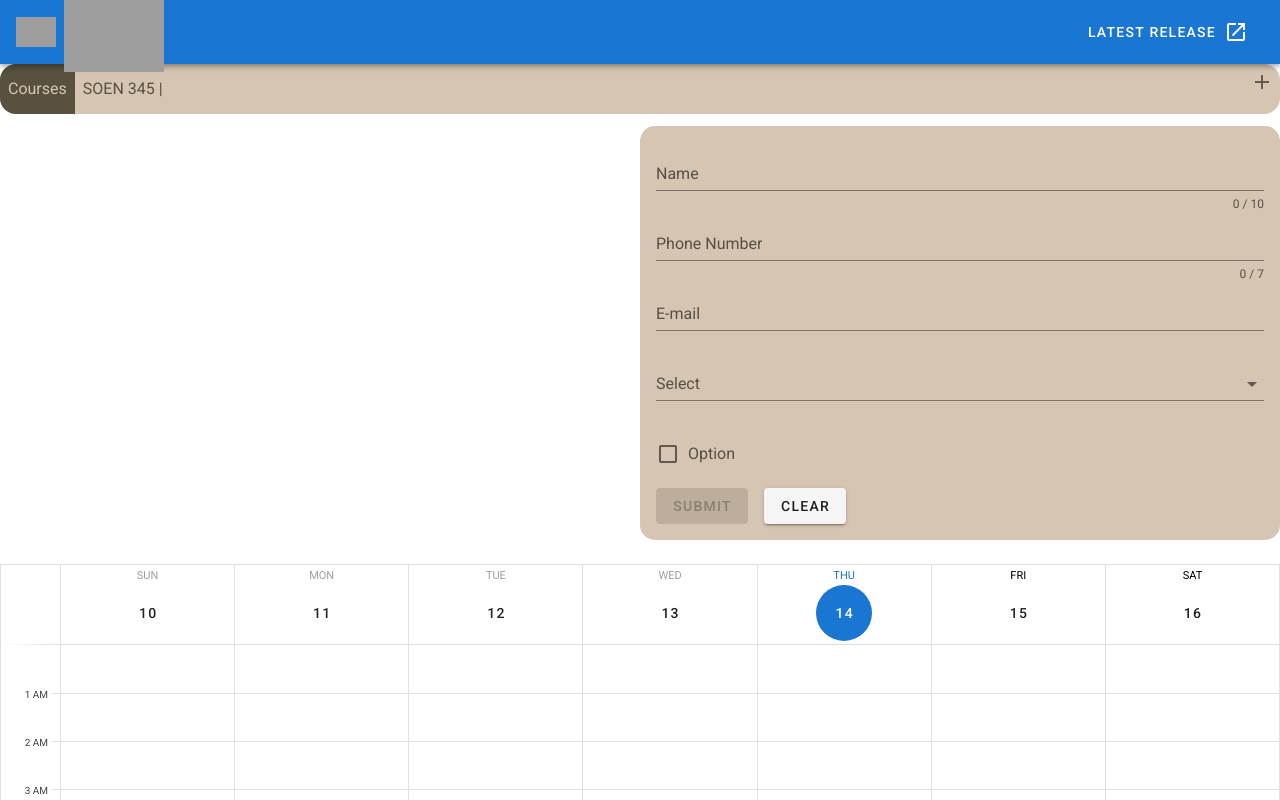
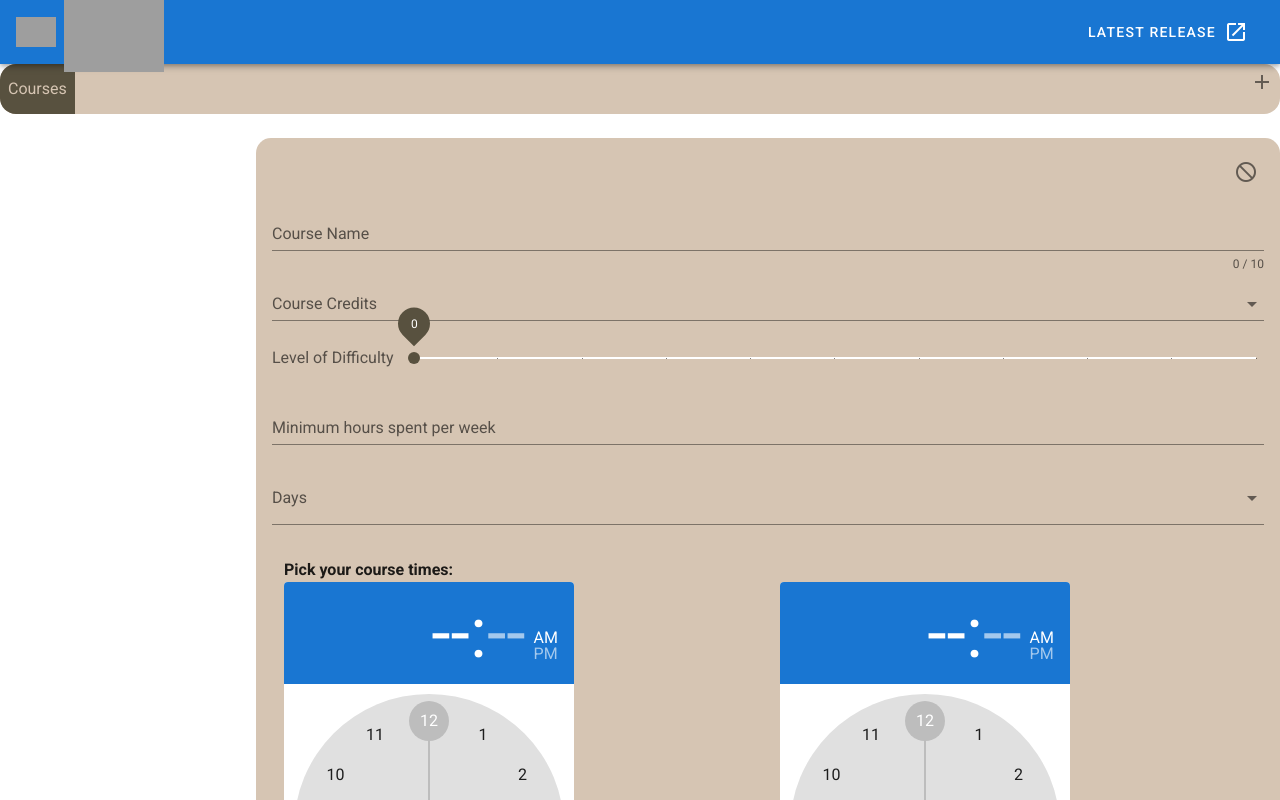
Before and after one commit to armirza96/SOEN-357-Course-Scheduler, a Vue app in the folder course-scheduler/: page / in a window 1280 px wide. Both pictures are taken after a click on the button 1262 px from the left and 82 px from the top of the page. Shown: the top 800 px of the page. Built offline with nearby package versions, Linux system fonts and the light colour scheme; grey boxes are pictures that could not be loaded.

Commit message:
commit for yousha
page almost done only thing left is days list and scheduling algorithm

```diff
--- a/course-scheduler/src/components/HelloWorld.vue
+++ b/course-scheduler/src/components/HelloWorld.vue
@@ -6,8 +6,9 @@
         <span style="background-color: #58513f; height: 100%; width: fit-content; color: #d6c5b3" class="d-inline-flex align-center pa-2">
           Courses
         </span>
-        <span style="height: 100%; width: fit-content; color: #58513f" class="d-inline-flex align-center pa-2">
-          SOEN 345 |
+
+        <span v-for="course in courses" :key="course.courseName" style="height: 100%; width: fit-content; color: #58513f" class="d-inline-flex align-center pa-2">
+          {{course.courseName}} |
         </span>
         <v-btn icon color="light-brown" class="float-right pa-2 mx-auto my-auto d-inline-flex align-center h-100" @click="changeState(true)">
           <v-icon>mdi-plus</v-icon>
@@ -16,89 +17,141 @@
       </div>
     </v-col>
   </v-row>
-  <v-row v-if="showForm" class="mt-0">
+
+  <v-row v-if="showForm">
     <v-col>
-      <div style="width: 50%; background-color:#d6c5b3; border-radius: 15px;" class="float-right pa-4">
+      <div style="width: 80%; background-color:#d6c5b3; border-radius: 15px;" class="float-right pa-4">
+        <v-row>
+          <v-col>
+            <v-btn icon color="light-brown" class="float-right pa-2 mx-auto my-auto d-inline-flex align-center h-100" @click="changeState(false)">
+              <v-icon>mdi-cancel</v-icon>
+            </v-btn>
+          </v-col>
+        </v-row>
+
+        <v-row class="mt-0">
+          <v-col>
+            <div >
               <validation-observer
                 ref="observer"
                 v-slot="{ invalid }">
+
                 <form @submit.prevent="submit">
                   <validation-provider
                     v-slot="{ errors }"
-        name="Name"
-        rules="required|max:10"
-      >
+                    name="courseName"
+                    rules="required|max:10">
                     <v-text-field
-          v-model="name"
+                      v-model="courseName"
                       :counter="10"
                       :error-messages="errors"
-          label="Name"
+                      label="Course Name"
+                      required></v-text-field>
+                  </validation-provider>
+
+                  <validation-provider
+                    v-slot="{ errors }"
+                    name="courseCredits"
+                    rules="required"
+                  >
+                    <v-select
+                      v-model="courseCredits"
+                      :items="courseCreditsItems"
+                      :error-messages="errors"
+                      label="Course Credits"
+                      data-vv-name="courseCredits"
+                      required
+                    ></v-select>
+                  </validation-provider>
+
+                  <validation-provider
+                      v-slot="{ errors }"
+                      name="difficultyLevel"
+                      rules="required">
+                      <v-slider
+                        hint="Please select this courses difficulty level"
+                        max="10"
+                        min="0"
+                        v-model="difficultyLevel"
+                        :error-messages="errors"
+                        label="Level of Difficulty"
+                        ticks="always"
+                        tick-size="1"
+                        thumb-color="#58513f"
+                        color="red"
+                                thumb-label="always"
+                        track-color="white"
+                        required
+                      ></v-slider>
+                    </validation-provider>
+
+                    <validation-provider
+                      v-slot="{ errors }"
+                      name="minimumHours"
+                      rules="required">
+                      <v-text-field
+                        v-model="minimumHours"
+                        :error-messages="errors"
+                        label="Minimum hours spent per week"
                         required
                       ></v-text-field>
                     </validation-provider>
+
                     <validation-provider
                       v-slot="{ errors }"
-        name="phoneNumber"
-        :rules="{
-          required: true,
-          digits: 7,
-          regex: '^(71|72|74|76|81|82|84|85|86|87|88|89)\\d{5}$'
-        }"
-      >
-        <v-text-field
-          v-model="phoneNumber"
-          :counter="7"
+                      name="days"
+                      rules="required">
+                      <v-select
+                        v-model="days"
+                        :items="daysItems"
                         :error-messages="errors"
-          label="Phone Number"
-          required
-        ></v-text-field>
-      </validation-provider>
-      <validation-provider
-        v-slot="{ errors }"
-        name="email"
-        rules="required|email"
-      >
-        <v-text-field
-          v-model="email"
-          :error-messages="errors"
-          label="E-mail"
-          required
-        ></v-text-field>
-      </validation-provider>
-      <validation-provider
-        v-slot="{ errors }"
-        name="select"
-        rules="required"
-      >
-        <v-select
-          v-model="select"
-          :items="items"
-          :error-messages="errors"
-          label="Select"
-          data-vv-name="select"
+                        label="Days"
+                        data-vv-name="days"
+                        multiple
+                        chips
                         required
                       ></v-select>
                     </validation-provider>
+
+                    <v-container>
+                    <h4>Pick your course times: </h4>
+                      <v-row>
+                        <v-col>
                                 <validation-provider
                           v-slot="{ errors }"
                           rules="required"
-        name="checkbox"
+                          name="courseStartTime"
                           >
-        <v-checkbox
-          v-model="checkbox"
+                          <v-time-picker
+                            ampm-in-title
                             :error-messages="errors"
-          value="1"
-          label="Option"
-          type="checkbox"
-          required
-        ></v-checkbox>
+                            label="Course Start Time"
+                            format="ampm"
+                            v-model="courseStartTime"
+                            ></v-time-picker>
                         </validation-provider>
+                        </v-col>
+                        <v-col>
+                          <validation-provider
+                          v-slot="{ errors }"
+                          rules="required"
+                          name="courseEndTime">
+                          <v-time-picker
+                            ampm-in-title
+                            :error-messages="errors"
+                            label="Course End Time"
+                            format="ampm"
+                            v-model="courseEndTime"
 
+                          ></v-time-picker>
+                        </validation-provider>
+                        </v-col>
+                      </v-row>
+                    </v-container>
                     <v-btn
                       class="mr-4"
                       type="submit"
-        :disabled="invalid"
-      >
+                      :disabled="invalid">
                       submit
                     </v-btn>
                     <v-btn @click="clear">
@@ -109,6 +162,10 @@
               </div>
             </v-col>
           </v-row>
+      </div>
+    </v-col>
+  </v-row>
+
   <v-row class="fill-height">
     <v-col>
       <v-sheet height="100%">
@@ -191,13 +248,14 @@
       createEvent: null,
       createStart: null,
       extendOriginal: null,
-      showForm: true,
+      showForm: false,
+      courses: [],
       courseName: '',
       courseCredits: '',
       difficultyLevel: '',
       minimumHours: '',
-      select: null,
-      items: [
+      days: null,
+      daysItems: [
         'Monday',
         'Tuesday',
         'Wednesday',
@@ -205,6 +263,13 @@
         'Friday',
         'Saturday',
         'Sunday'
+      ],
+      courseCreditsItems: [
+        2,
+        3,
+        3.5,
+        4,
+        4.5
       ],
       courseStartTime: null,
       courseEndTime: null
@@ -335,6 +400,17 @@
       },
        submit () {
         this.$refs.observer.validate()
+
+        const courseInfo = {
+                            courseName: this.courseName, courseCredits: this.courseCredits,
+                            difficultyLevel: this.difficultyLevel, minimumHours: this.minimumHours,
+                            courseStartTime: this.courseStartTime, courseEndTime: this.courseEndTime
+                          };
+
+        console.log("COURSE: ", JSON.stringify(courseInfo));
+        localStorage.setItem(this.courseName, JSON.stringify(courseInfo));
+
+        this.getCourses();
       },
       clear () {
         this.courseName = ''
@@ -345,7 +421,20 @@
         this.courseEndTime = null
         this.$refs.observer.reset()
       },
+      getCourses () {
+        this.courses = [];
+        const keys = Object.keys(localStorage);
+        keys.forEach(key => {
+        //console.log(key);
+          const course = JSON.parse(localStorage.getItem(key));
+          console.log(course);
+          this.courses.push(course);
+        });
       },
+    },
+    beforeMount() {
+      this.getCourses();
+    }
   }
 </script>
 <style scoped lang="scss">
@@ -378,5 +467,12 @@
   &:hover::after {
     display: block;
   }
+
+  .v-picker .v-card {
+    // this aint working for some add reason.
+    // date pickers are massive idk why
+    width: 50% !important;
+    max-width: 50% !important;
+  }
 }
 </style>
```
Lines whose indentation alone changed are shown as unchanged.
